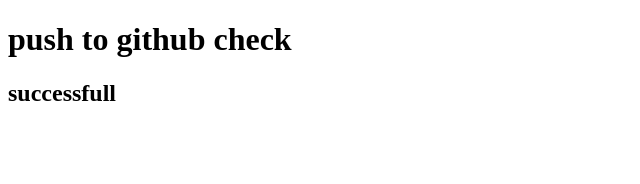
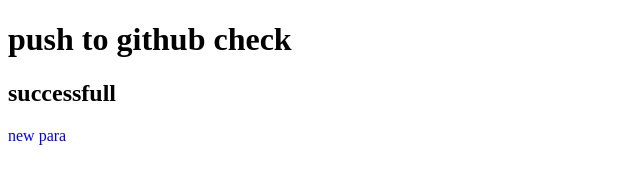
Before and after one commit to sarnali15/first-repo, a plain HTML site: page index.html in a window 1280 px wide. Shown: the full height of the page, 0-640 px from the left. Drawn offline with Linux system fonts and the light colour scheme.

Commit message:
style add

```diff
--- a/index.html
+++ b/index.html
@@ -5,11 +5,14 @@
     <meta http-equiv="X-UA-Compatible" content="IE=edge">
     <meta name="viewport" content="width=device-width, initial-scale=1.0">
     <title>First github repo</title>
+    <link rel="stylesheet" href="style.css">
 </head>
 <body>
     <h1>push to github check</h1>
     <h2>successfull
 
     </h2>
+    <p>new para</p>
+    <p></p>
 </body>
 </html>
--- /dev/null
+++ b/style.css
@@ -0,0 +1,3 @@
+p{
+    color: blue;
+}
```
